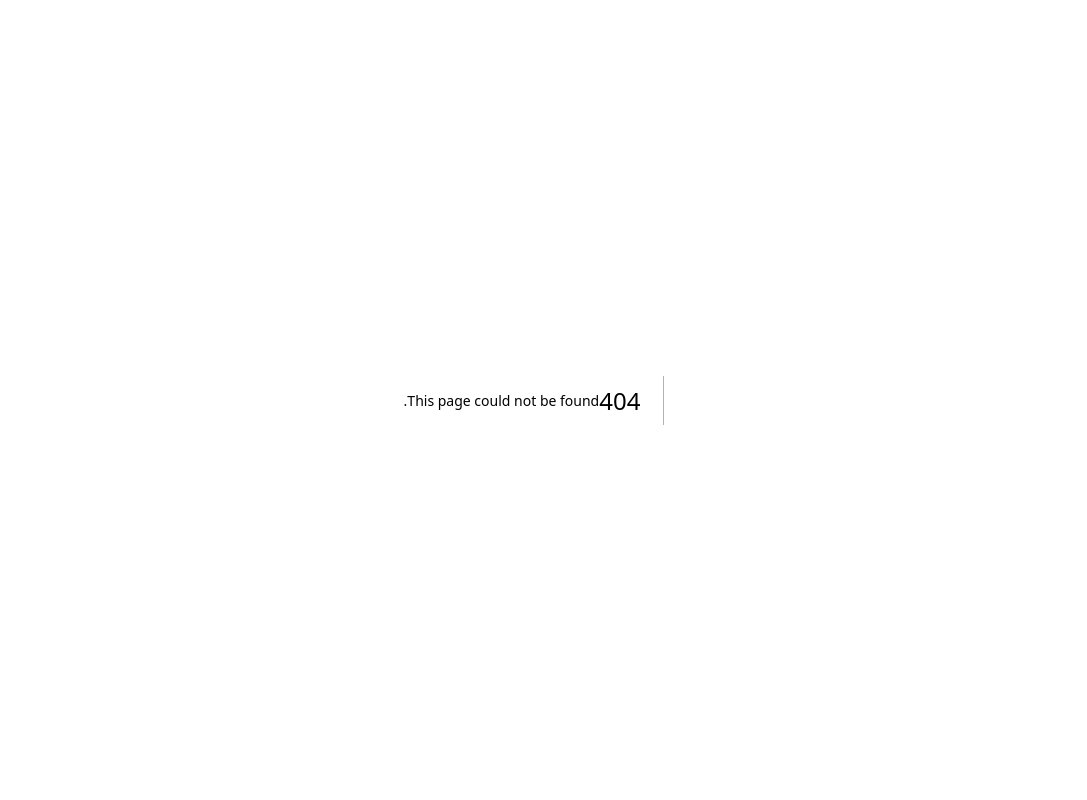
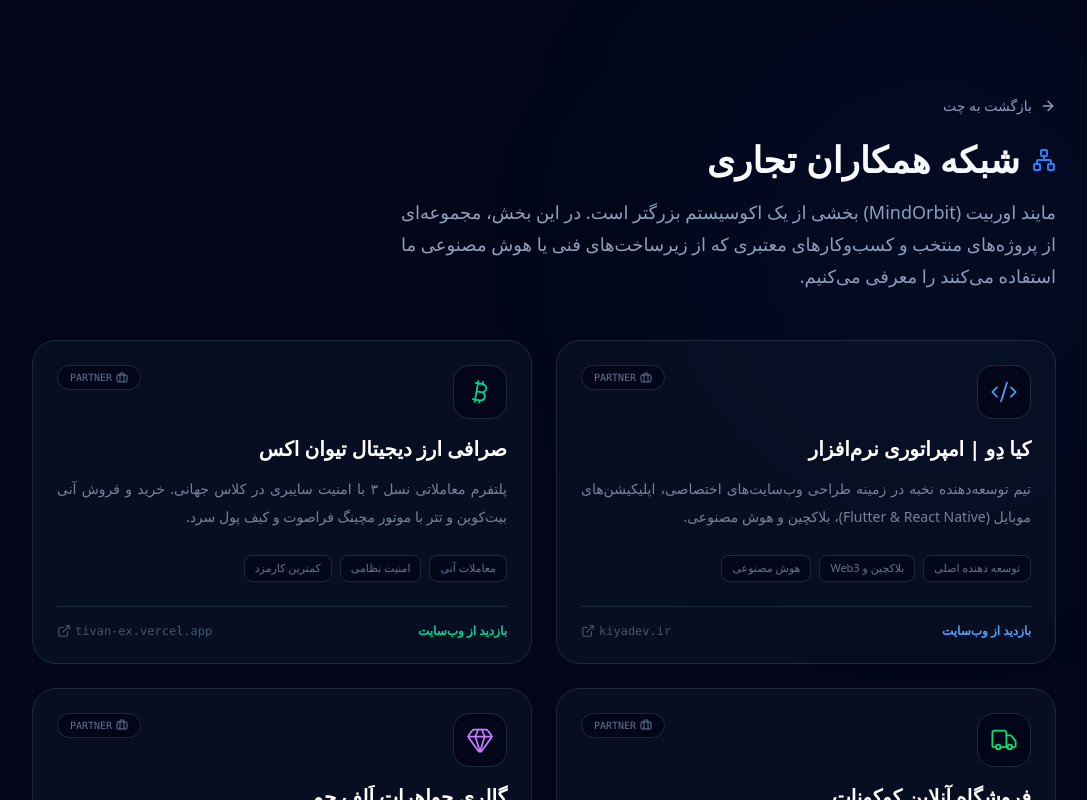
Before and after one commit to BKioto/mind-orbit, a Next.js app: page /partners in a window 1280 px wide. Before the commit this address had no page. Shown: the top 800 px of the page, without its empty margins (96-1183 px from the left). Built offline with nearby package versions, Linux system fonts and the light colour scheme.

Commit message:
Remove footer and add simple partner link in header

```diff
--- a/app/page.tsx
+++ b/app/page.tsx
@@ -1,7 +1,9 @@
 "use client";
 
 import { useState, useRef, useEffect } from "react";
-import { Send, Sparkles, Bot, User, Terminal, Cpu, MessageSquare } from "lucide-react";
+// تغییر ۱: اضافه شدن Link و Network به ایمپورت‌ها
+import Link from "next/link";
+import { Send, Sparkles, Bot, User, Terminal, Cpu, MessageSquare, Network } from "lucide-react";
 
 export default function Home() {
   const [input, setInput] = useState("");
@@ -9,7 +11,6 @@ export default function Home() {
   const [loading, setLoading] = useState(false);
   const messagesEndRef = useRef<HTMLDivElement>(null);
 
-  // اسکرول خودکار به پایین وقتی پیام جدید میاد
   useEffect(() => {
     messagesEndRef.current?.scrollIntoView({ behavior: "smooth" });
   }, [messages]);
@@ -31,28 +32,24 @@ export default function Home() {
 
       const data = await res.json();
 
-      // اگر خطا داشت
       if (!res.ok) throw new Error(data.reply || "خطا در شبکه");
 
       setMessages((prev) => [...prev, { role: "bot", content: data.reply }]);
     } catch (error: any) {
       console.error(error);
-      setMessages((prev) => [...prev, { role: "bot", content: error.message || "متاسفانه ارتباط با سرور برقرار نشد. لطفا دوباره تلاش کنید." }]);
+      setMessages((prev) => [...prev, { role: "bot", content: error.message || "متاسفانه ارتباط با سرور برقرار نشد." }]);
     } finally {
       setLoading(false);
     }
   };
 
   const handleKeyDown = (e: React.KeyboardEvent) => {
-    // اگر اینتر زده شد ولی شیفت پایین نبود، پیام رو بفرست
     if (e.key === "Enter" && !e.shiftKey) {
       e.preventDefault();
       sendMessage(input);
     }
-    // در غیر این صورت (یعنی اگر شیفت + اینتر بود) خود مرورگر میره خط بعدی (رفتار طبیعی Textarea)
   };
 
-  // سوالات پیشنهادی برای شروع
   const suggestions = [
     { title: "ایده پردازی", text: "یک ایده برای استارتاپ هوش مصنوعی بده", icon: <Sparkles className="w-5 h-5 text-yellow-400" /> },
     { title: "برنامه‌نویسی", text: "کد یک ماشین حساب با پایتون رو بنویس", icon: <Terminal className="w-5 h-5 text-blue-400" /> },
@@ -63,8 +60,11 @@ export default function Home() {
   return (
     <div dir="rtl" className="flex flex-col h-screen bg-[#0f172a] text-gray-100 font-sans">
 
-      {/* هدر سایت */}
-      <header className="p-4 border-b border-gray-800 bg-[#0f172a]/80 backdrop-blur-md sticky top-0 z-10 flex items-center gap-3 shadow-lg">
+      {/* هدر سایت - اصلاح شده */}
+      <header className="p-4 border-b border-gray-800 bg-[#0f172a]/80 backdrop-blur-md sticky top-0 z-10 flex items-center justify-between shadow-lg">
+
+        {/* سمت راست: لوگو و متن */}
+        <div className="flex items-center gap-3">
           <div className="w-10 h-10 bg-gradient-to-tr from-blue-600 to-purple-600 rounded-xl flex items-center justify-center shadow-blue-500/20 shadow-lg">
              <Bot className="text-white w-6 h-6" />
           </div>
@@ -72,12 +72,22 @@ export default function Home() {
             <h1 className="font-bold text-xl tracking-wide">MindOrbit AI</h1>
             <p className="text-xs text-gray-400">دستیار هوشمند شما</p>
           </div>
+        </div>
+
+        {/* سمت چپ: دکمه لینک به همکاران */}
+        <Link
+          href="/partners"
+          className="flex items-center gap-2 bg-gray-800 hover:bg-gray-700 border border-gray-700 px-3 py-2 rounded-lg transition-all text-xs text-gray-300 hover:text-white"
+        >
+          <Network className="w-4 h-4 text-emerald-400" />
+          <span className="hidden sm:inline">همکاران ما</span>
+        </Link>
+
       </header>
 
       {/* بدنه اصلی */}
       <main className="flex-1 overflow-y-auto p-4 md:p-6 scrollbar-thin scrollbar-thumb-gray-700 scrollbar-track-transparent">
 
-        {/* حالت ۱: وقتی هنوز پیامی نیست (صفحه خوش‌آمدگویی) */}
         {messages.length === 0 ? (
           <div className="h-full flex flex-col items-center justify-center text-center space-y-8 fade-in">
             <div className="space-y-4 max-w-2xl">
@@ -89,7 +99,6 @@ export default function Home() {
               </p>
             </div>
 
-            {/* کارت‌های پیشنهادی */}
             <div className="grid grid-cols-1 md:grid-cols-2 gap-4 w-full max-w-3xl px-4">
               {suggestions.map((item, index) => (
                 <button
@@ -109,21 +118,18 @@ export default function Home() {
             </div>
           </div>
         ) : (
-          /* حالت ۲: وقتی چت شروع شده */
           <div className="max-w-3xl mx-auto space-y-6">
             {messages.map((msg, index) => (
               <div
                 key={index}
                 className={`flex gap-4 ${msg.role === "user" ? "justify-end" : "justify-start"}`}
               >
-                {/* آیکون ربات */}
                 {msg.role === "bot" && (
                   <div className="w-8 h-8 rounded-full bg-gradient-to-br from-blue-600 to-purple-600 flex items-center justify-center flex-shrink-0 mt-1">
                     <Bot className="w-5 h-5 text-white" />
                   </div>
                 )}
 
-                {/* حباب پیام */}
                 <div
                   className={`px-5 py-3 rounded-2xl max-w-[85%] leading-7 text-sm md:text-base shadow-md whitespace-pre-wrap ${
                     msg.role === "user"
@@ -134,7 +140,6 @@ export default function Home() {
                   {msg.content}
                 </div>
 
-                {/* آیکون کاربر */}
                 {msg.role === "user" && (
                   <div className="w-8 h-8 rounded-full bg-gray-700 flex items-center justify-center flex-shrink-0 mt-1">
                     <User className="w-5 h-5 text-gray-300" />
@@ -143,7 +148,6 @@ export default function Home() {
               </div>
             ))}
 
-            {/* لودینگ در حین نوشتن ربات */}
             {loading && (
               <div className="flex gap-4 justify-start fade-in">
                  <div className="w-8 h-8 rounded-full bg-gradient-to-br from-blue-600 to-purple-600 flex items-center justify-center flex-shrink-0">
@@ -164,7 +168,6 @@ export default function Home() {
       {/* ورودی پایین صفحه */}
       <div className="p-4 bg-[#0f172a] border-t border-gray-800">
         <div className="max-w-3xl mx-auto relative flex items-end bg-gray-900 rounded-2xl border border-gray-700 focus-within:border-blue-500 focus-within:ring-1 focus-within:ring-blue-500 transition-all shadow-xl">
-          {/* تغییر: تبدیل input به textarea */}
           <textarea
             value={input}
             onChange={(e) => setInput(e.target.value)}
@@ -173,7 +176,7 @@ export default function Home() {
             disabled={loading}
             rows={1}
             className="w-full bg-transparent text-gray-100 placeholder-gray-500 rounded-2xl pl-12 pr-4 py-4 focus:outline-none resize-none min-h-[56px] max-h-40 scrollbar-thin scrollbar-thumb-gray-700"
-            style={{ height: input ? 'auto' : '56px' }} // تنظیم ارتفاع ساده
+            style={{ height: input ? 'auto' : '56px' }}
           />
           <button
             onClick={() => sendMessage(input)}
--- /dev/null
+++ b/app/partners/page.tsx
@@ -0,0 +1,146 @@
+"use client";
+
+import { ExternalLink, Code2, ShoppingBag, Truck, Gem, Briefcase, Network, Bitcoin } from "lucide-react";
+import Link from "next/link";
+import { ArrowRight } from "lucide-react";
+
+// لیست پروژه‌ها (شامل تیوان اکس)
+const partners = [
+  {
+    id: 1,
+    title: "کیا دِو | امپراتوری نرم‌افزار",
+    description: "تیم توسعه‌دهنده نخبه در زمینه طراحی وب‌سایت‌های اختصاصی، اپلیکیشن‌های موبایل (Flutter & React Native)، بلاکچین و هوش مصنوعی.",
+    features: ["توسعه دهنده اصلی", "بلاکچین و Web3", "هوش مصنوعی"],
+    url: "https://kiyadev.ir",
+    icon: Code2,
+    color: "text-blue-400",
+    borderColor: "group-hover:border-blue-500/50",
+    glow: "group-hover:shadow-blue-500/20"
+  },
+  {
+    id: 2,
+    title: "صرافی ارز دیجیتال تیوان اکس",
+    description: "پلتفرم معاملاتی نسل ۳ با امنیت سایبری در کلاس جهانی. خرید و فروش آنی بیت‌کوین و تتر با موتور مچینگ فراصوت و کیف پول سرد.",
+    features: ["معاملات آنی", "امنیت نظامی", "کمترین کارمزد"],
+    url: "https://tivan-ex.vercel.app",
+    icon: Bitcoin, // آیکون مناسب برای صرافی
+    color: "text-emerald-400",
+    borderColor: "group-hover:border-emerald-500/50",
+    glow: "group-hover:shadow-emerald-500/20"
+  },
+  {
+    id: 3,
+    title: "فروشگاه آنلاین کوکونات",
+    description: "بازار آنلاین میوه و پروتئین شهر پرند. خرید آنلاین تازه‌ترین محصولات با تحویل فوری درب منزل. تجربه‌ای راحت و سریع.",
+    features: ["مارکت‌پلیس محلی", "لجستیک هوشمند", "تحویل فوری"],
+    url: "https://cocodelivery.ir",
+    icon: Truck,
+    color: "text-green-400",
+    borderColor: "group-hover:border-green-500/50",
+    glow: "group-hover:shadow-green-500/20"
+  },
+  {
+    id: 4,
+    title: "گالری جواهرات اَلِف جِم",
+    description: "طراحی و ساخت جواهرات دست‌ساز با طلای ۱۸ عیار و سنگ‌های قیمتی اصل. ترکیب هنر مینیمال و مدرن برای خلق آثار ماندگار.",
+    features: ["لوکس و فشن", "سنگ‌های قیمتی", "طراحی اختصاصی"],
+    url: "https://alefgem.com",
+    icon: Gem,
+    color: "text-purple-400",
+    borderColor: "group-hover:border-purple-500/50",
+    glow: "group-hover:shadow-purple-500/20"
+  },
+  {
+    id: 5,
+    title: "سوغات شاپ اینترنشنال",
+    description: "اولین پلتفرم ارسال هدیه به ایران با پرداخت ارزی و کریپتو. پل ارتباطی ایرانیان خارج از کشور با عزیزانشان.",
+    features: ["پرداخت کریپتو", "فین‌تک فرامرزی", "E-Commerce"],
+    url: "https://soughat.shop",
+    icon: ShoppingBag,
+    color: "text-rose-400",
+    borderColor: "group-hover:border-rose-500/50",
+    glow: "group-hover:shadow-rose-500/20"
+  }
+];
+
+export default function PartnersPage() {
+  return (
+    <div className="min-h-screen bg-slate-950 pt-24 pb-10 px-4 sm:px-8 relative overflow-hidden font-sans" dir="rtl">
+
+      {/* بک‌گراند نوری */}
+      <div className="absolute top-0 right-0 w-[500px] h-[500px] bg-blue-500/5 rounded-full blur-[120px] pointer-events-none" />
+
+      <div className="container mx-auto max-w-5xl">
+
+        {/* هدر صفحه */}
+        <div className="mb-12">
+            <Link href="/" className="inline-flex items-center gap-2 text-slate-400 hover:text-white mb-6 transition-colors text-sm">
+                <ArrowRight className="w-4 h-4" />
+                بازگشت به چت
+            </Link>
+            <h1 className="text-3xl md:text-4xl font-bold text-white mb-4 flex items-center gap-3">
+                <Network className="text-blue-500" />
+                شبکه همکاران تجاری
+            </h1>
+            <p className="text-slate-400 max-w-2xl leading-8 text-lg">
+                مایند اوربیت (MindOrbit) بخشی از یک اکوسیستم بزرگتر است. در این بخش، مجموعه‌ای از پروژه‌های منتخب و کسب‌وکارهای معتبری که از زیرساخت‌های فنی یا هوش مصنوعی ما استفاده می‌کنند را معرفی می‌کنیم.
+            </p>
+        </div>
+
+        {/* گرید کارت‌ها */}
+        <div className="grid gap-6 md:grid-cols-2">
+          {partners.map((partner) => (
+            <a
+              key={partner.id}
+              href={partner.url}
+              target="_blank"
+              rel="dofollow" // 👈 مهم برای سئو: انتقال اعتبار دامین
+              className={`group relative flex flex-col justify-between rounded-3xl border border-slate-800 bg-slate-900/50 p-6 transition-all duration-300 hover:-translate-y-1 hover:shadow-2xl ${partner.borderColor} ${partner.glow}`}
+            >
+              <div>
+                {/* هدر کارت */}
+                <div className="flex items-start justify-between mb-4">
+                  <div className={`rounded-2xl p-3 bg-slate-950 border border-slate-800 ${partner.color}`}>
+                    <partner.icon size={28} strokeWidth={1.5} />
+                  </div>
+                  <div className="rounded-full bg-slate-950 border border-slate-800 px-3 py-1 flex items-center gap-1">
+                     <Briefcase size={12} className="text-slate-500" />
+                    <span className="text-[10px] text-slate-500 font-mono uppercase">Partner</span>
+                  </div>
+                </div>
+
+                <h2 className="mb-3 text-xl font-bold text-white group-hover:text-blue-400 transition-colors">
+                  {partner.title}
+                </h2>
+
+                <p className="text-sm leading-7 text-slate-400 mb-6 text-justify opacity-80 group-hover:opacity-100 transition-opacity">
+                  {partner.description}
+                </p>
+
+                {/* تگ‌ها */}
+                <div className="flex flex-wrap gap-2 mb-6">
+                  {partner.features.map((feature, idx) => (
+                    <span key={idx} className="text-[11px] bg-slate-950/80 text-slate-500 border border-slate-800 px-2.5 py-1 rounded-lg">
+                      {feature}
+                    </span>
+                  ))}
+                </div>
+              </div>
+
+              {/* فوتر کارت */}
+              <div className="mt-auto border-t border-slate-800 pt-4 flex items-center justify-between">
+                <span className={`text-xs font-bold transition-colors ${partner.color}`}>
+                  بازدید از وب‌سایت
+                </span>
+                <div className="flex items-center gap-1 text-slate-600 group-hover:text-white transition-colors">
+                  <span className="text-xs font-mono hidden sm:inline-block">{partner.url.replace('https://', '')}</span>
+                  <ExternalLink size={14} />
+                </div>
+              </div>
+            </a>
+          ))}
+        </div>
+      </div>
+    </div>
+  );
+}
```
Lines whose indentation alone changed are shown as unchanged.
